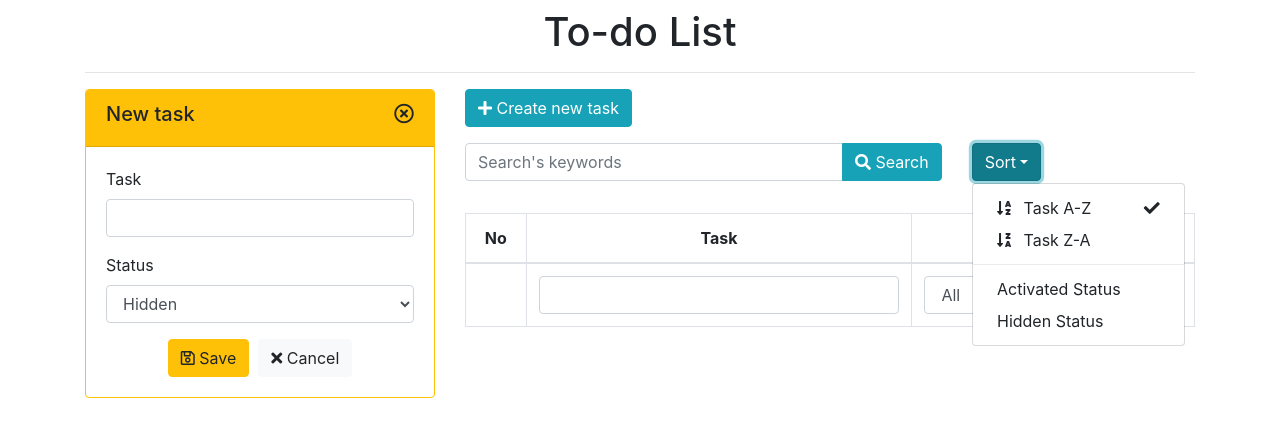
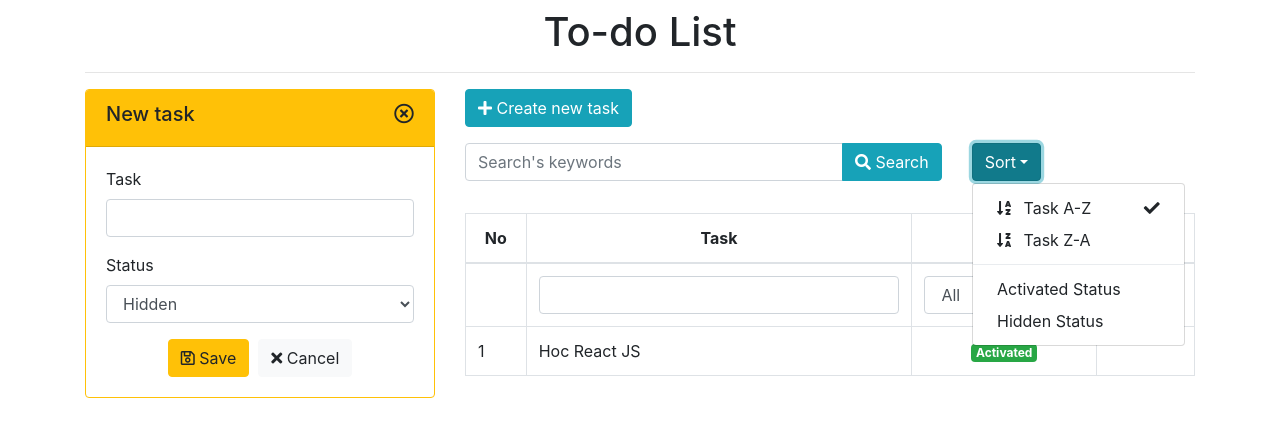
Before and after one commit to duynguyen212/redux-todolist, a React (Create React App) app: page / in a window 1280 px wide. Both pictures are taken after a click on the button "Sort". Shown: the top 436 px of the page. Built offline with nearby package versions, Linux system fonts and the light colour scheme.

Commit message:
Seperating components for app

```diff
--- a/src/App.js
+++ b/src/App.js
@@ -1,8 +1,11 @@
-import React from 'react';
-//import logo from './logo.svg';
+import React, { Component } from 'react';
 import './App.css';
+import TaskForm from './components/TaskForm';
+import Controls from './components/Controls';
+import TaskList from './components/TaskList';
 
-function App() {
+class App extends Component {
+  render() {
     return (
       <div className="container">
         <div className="mt-2">
@@ -12,93 +15,18 @@ function App() {
         <div className="row">
           {/* Form */}
           <div className="col-lg-4 col-md-4 col-xs-12 col-sm-12">
-          <div className="card border-warning mb-3">
-            <div className="card-header bg-warning">
-              <h5>
-                New task
-                <span className="float-right"><i className="far fa-times-circle"></i></span>
-              </h5>
-            </div>
-              <div className="card-body">
-                <form>
-                  <div className="form-group">
-                    <label htmlFor="txtTask">Task</label>
-                    <input type="text" name="txtTask" id="txtTask" className="form-control"  />
-                  </div>
-                  <div className="form-group">
-                    <label htmlFor="sltStatus">Status</label>
-                    <select className="form-control" name="sltStatus" id="sltStatus" defaultValue='hidden'>
-                      <option value='active'>Active</option>
-                      <option value='hidden'>Hidden</option>
-                    </select>
-                  </div>
-                  <div className="text-center">
-                    <button type="submit" className="btn btn-warning"><i className="far fa-save"></i> Save</button> &nbsp;
-                    <button type="reset" className="btn btn-light"><i class="fas fa-times"></i> Cancel</button>
-                  </div>
-                </form>
-              </div>
-          </div>
+            <TaskForm />
           </div>
           <div className="col-lg-8 col-md-8 col-xs-12 col-sm-12">
             <button className="btn btn-info"><i className="fas fa-plus"></i> Create new task</button>
 
             {/* Search & Sort */}
-          <div className="row mt-3">
-            <div className="col-lg-8 col-md-8 col-sm-8 col-xs-8" >
-              <div className="input-group mb-3">
-                <input type="text" className="form-control" placeholder="Search's keywords"  />
-                <div className="input-group-append">
-                  <button className="btn btn-info" type="button" id="button-addon2"><i className="fas fa-search"></i> Search</button>
-                </div>
-              </div>
-            </div>
-            <div className="col-lg-4 col-md-4 col-sm-4 col-xs-4" >
-              <div className="btn-group">
-                <button type="button" className="btn btn-info dropdown-toggle"
-                    data-toggle="dropdown" aria-haspopup="true" aria-expanded="false">
-                  Sort
-                </button>
-                <div className="dropdown-menu">
-                  <a className="dropdown-item"><i className="fas fa-sort-alpha-down mr-2"></i> Task A-Z <i className="fas fa-check ml-5"></i></a>
-                  <a className="dropdown-item"><i class="fas fa-sort-alpha-down-alt mr-2"></i> Task Z-A</a>
-                  <div className="dropdown-divider"></div>
-                  <a className="dropdown-item">Activated Status</a>
-                  <a className="dropdown-item">Hidden Status</a>
-                </div>
-              </div>
-            </div>
-          </div>
+            <Controls />
 
             {/* Task(s) List */}
             <div class="row mt-3">
               <div class="col-lg-12 col-md-12 col-sm-12 col-xs-12">
-              <table class="table table-bordered table-hover">
-                <thead>
-                  <tr className="text-center">
-                    <th>No</th>
-                    <th>Task</th>
-                    <th>Status</th>
-                    <th>Action</th>
-                  </tr>
-                </thead>
-                <tbody>
-                  <tr>
-                    <td></td>
-                    <td>
-                      <input type="text" className="form-control" name="filterName" />
-                    </td>
-                    <td>
-                      <select className="form-control" name="filterStatus">
-                        <option value='-1'>All</option>
-                        <option value='0'>Hidden</option>
-                        <option value='1'>Activated</option>
-                      </select>
-                    </td>
-                    <td></td>
-                  </tr>
-                </tbody>
-              </table>
+                <TaskList />
               </div>
             </div>
           </div>
@@ -106,5 +34,6 @@ function App() {
       </div>
     );
   }
+}
 
 export default App;
--- /dev/null
+++ b/src/components/Controls.js
@@ -0,0 +1,19 @@
+import React, { Component } from 'react';
+import Sort from './Sort';
+import Search from './Search';
+
+class Controls extends Component {
+  render() {
+    return (
+        <div className="row mt-3">
+            {/* Search */}
+            <Search />
+
+            {/* Sort */}
+            <Sort />
+        </div>
+      );
+  }
+}
+
+export default Controls;
--- /dev/null
+++ b/src/components/Search.js
@@ -0,0 +1,18 @@
+import React, { Component } from 'react';
+
+class Search extends Component {
+  render() {
+    return (
+        <div className="col-lg-8 col-md-8 col-sm-8 col-xs-8" >
+            <div className="input-group mb-3">
+                <input type="text" className="form-control" placeholder="Search's keywords"  />
+                <div className="input-group-append">
+                    <button className="btn btn-info" type="button" id="button-addon2"><i className="fas fa-search"></i> Search</button>
+                </div>
+            </div>
+        </div>
+      );
+  }
+}
+
+export default Search;
--- /dev/null
+++ b/src/components/Sort.js
@@ -0,0 +1,25 @@
+import React, { Component } from 'react';
+
+class Sort extends Component {
+  render() {
+    return (
+        <div className="col-lg-4 col-md-4 col-sm-4 col-xs-4" >
+            <div className="btn-group">
+                <button type="button" className="btn btn-info dropdown-toggle"
+                    data-toggle="dropdown" aria-haspopup="true" aria-expanded="false">
+                Sort
+                </button>
+                <div className="dropdown-menu">
+                    <a className="dropdown-item"><i className="fas fa-sort-alpha-down mr-2"></i> Task A-Z <i className="fas fa-check ml-5"></i></a>
+                    <a className="dropdown-item"><i class="fas fa-sort-alpha-down-alt mr-2"></i> Task Z-A</a>
+                    <div className="dropdown-divider"></div>
+                    <a className="dropdown-item">Activated Status</a>
+                    <a className="dropdown-item">Hidden Status</a>
+                </div>
+            </div>
+        </div>
+      );
+  }
+}
+
+export default Sort;
--- /dev/null
+++ b/src/components/TaskForm.js
@@ -0,0 +1,37 @@
+import React, { Component } from 'react';
+
+class TaskForm extends Component {
+  render() {
+    return (
+        <div className="card border-warning mb-3">
+            <div className="card-header bg-warning">
+                <h5>
+                    New task
+                    <span className="float-right"><i className="far fa-times-circle"></i></span>
+                </h5>
+            </div>
+            <div className="card-body">
+                <form>
+                    <div className="form-group">
+                        <label htmlFor="txtTask">Task</label>
+                        <input type="text" name="txtTask" id="txtTask" className="form-control"  />
+                    </div>
+                    <div className="form-group">
+                        <label htmlFor="sltStatus">Status</label>
+                        <select className="form-control" name="sltStatus" id="sltStatus" defaultValue='hidden'>
+                            <option value='active'>Active</option>
+                            <option value='hidden'>Hidden</option>
+                        </select>
+                    </div>
+                    <div className="text-center">
+                        <button type="submit" className="btn btn-warning"><i className="far fa-save"></i> Save</button> &nbsp;
+                        <button type="reset" className="btn btn-light"><i class="fas fa-times"></i> Cancel</button>
+                    </div>
+                </form>
+            </div>
+        </div>
+      );
+  }
+}
+
+export default TaskForm;
--- /dev/null
+++ b/src/components/TaskItem.js
@@ -0,0 +1,16 @@
+import React, { Component } from 'react';
+
+class TaskItem extends Component {
+  render() {
+    return (
+        <tr>
+            <td>1</td>
+            <td>Hoc React JS</td>
+            <td className="text-center"><span className="badge badge-success">Activated</span>  </td>
+            <td></td>
+        </tr>
+      );
+  }
+}
+
+export default TaskItem;
--- /dev/null
+++ b/src/components/TaskList.js
@@ -0,0 +1,39 @@
+import React, { Component } from 'react';
+import TaskItem from './TaskItem';
+
+class TaskList extends Component {
+  render() {
+    return (
+        <table class="table table-bordered table-hover">
+            <thead>
+                <tr className="text-center">
+                    <th>No</th>
+                    <th>Task</th>
+                    <th>Status</th>
+                    <th>Action</th>
+                </tr>
+            </thead>
+            <tbody>
+                <tr>
+                    <td></td>
+                    <td>
+                        <input type="text" className="form-control" name="filterName" />
+                    </td>
+                    <td>
+                        <select className="form-control" name="filterStatus">
+                            <option value='-1'>All</option>
+                            <option value='0'>Hidden</option>
+                            <option value='1'>Activated</option>
+                        </select>
+                    </td>
+                    <td></td>
+                </tr>
+
+                <TaskItem></TaskItem>
+            </tbody>
+        </table>
+      );
+  }
+}
+
+export default TaskList;
```
Lines whose indentation alone changed are shown as unchanged.
